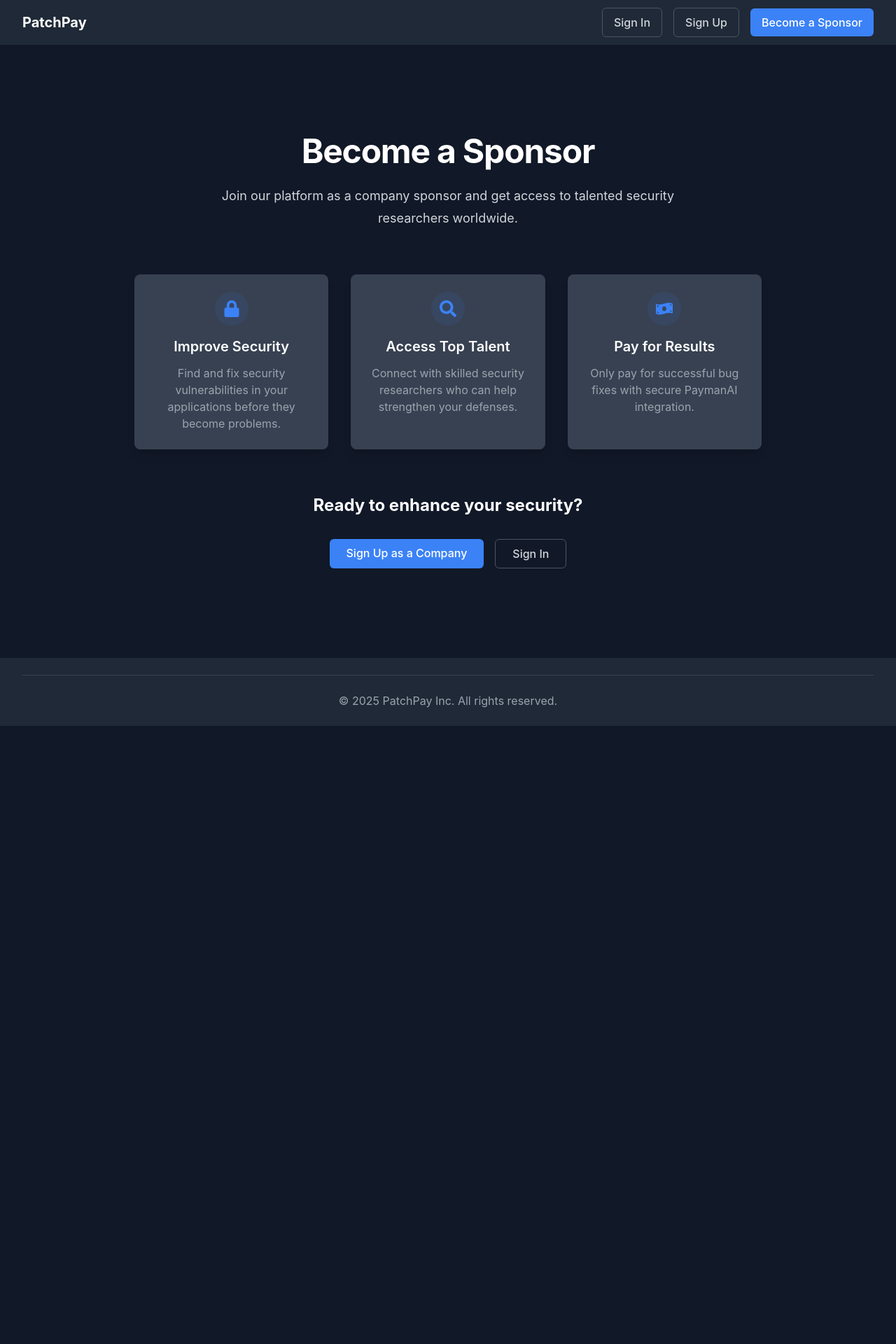
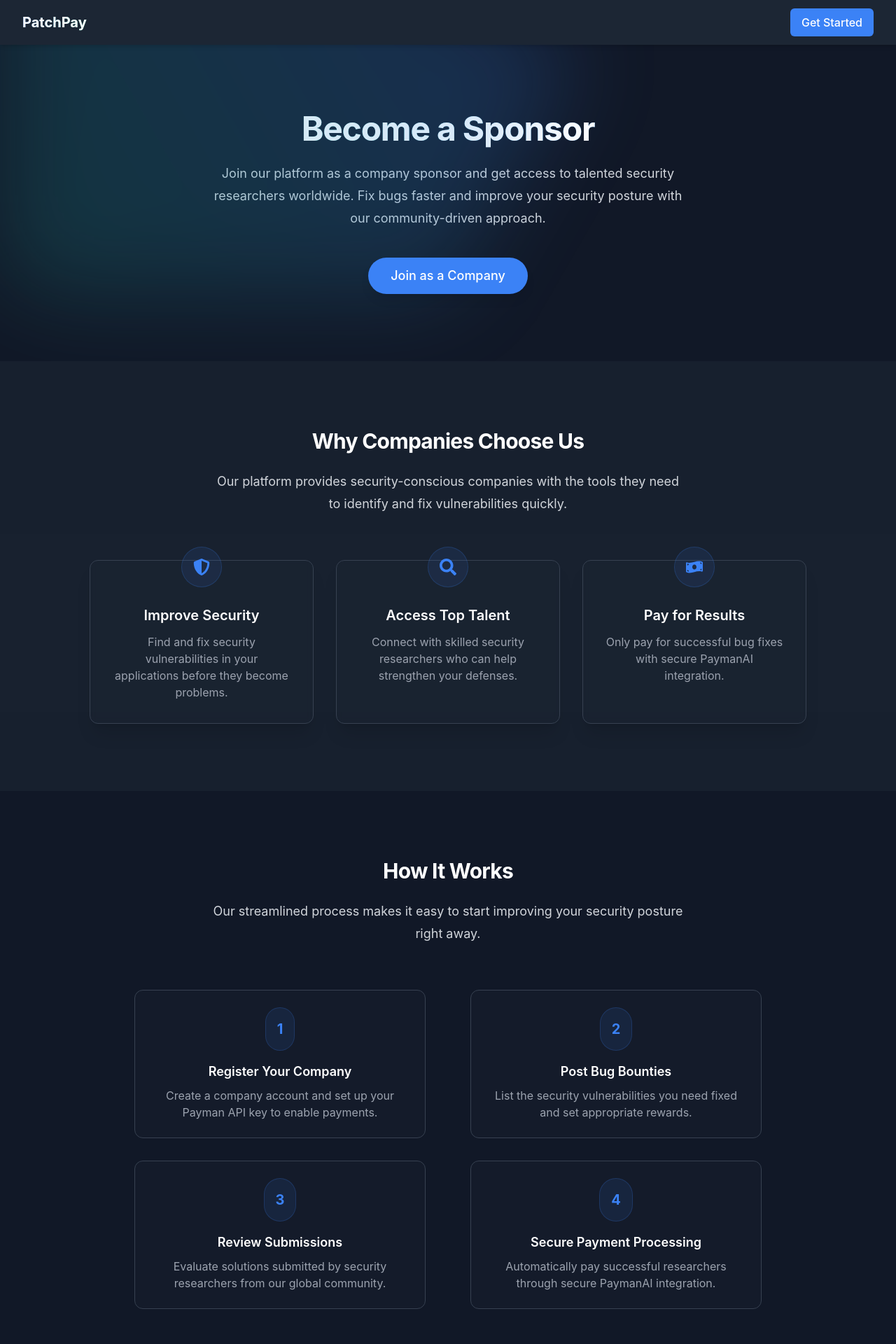
Before and after one commit to hrishi0102/patchpay, a React (Vite) app in the folder frontend/: page /sponsor in a window 1280 px wide. Shown: the top 1920 px of the page at 70% size. Before the commit the page ends 1037 px from the top, so only its background shows below. Built offline with nearby package versions, Linux system fonts and the light colour scheme.

Commit message:
update flow

```diff
--- a/frontend/src/components/layout/Navbar.jsx
+++ b/frontend/src/components/layout/Navbar.jsx
@@ -1,21 +1,27 @@
 // src/components/layout/Navbar.jsx
 import { Link } from 'react-router-dom';
+import { useState } from 'react';
+import { FaBars, FaTimes } from 'react-icons/fa';
 import { useAuth } from '../../context/AuthContext';
 
 const Navbar = () => {
   const { user, logout } = useAuth();
+  const [mobileMenuOpen, setMobileMenuOpen] = useState(false);
 
   return (
-    <nav className="bg-gray-800 shadow-md">
+    <nav className="bg-gray-800/90 backdrop-blur-sm shadow-md sticky top-0 z-50">
       <div className="max-w-7xl mx-auto px-4 sm:px-6 lg:px-8">
         <div className="flex justify-between h-16">
           <div className="flex items-center">
             <Link to="/" className="flex-shrink-0 flex items-center">
-              <span className="text-xl font-bold text-white">PatchPay</span>
+              <span className="text-xl font-bold text-white bg-clip-text text-transparent bg-gradient-to-r from-primary to-secondary">
+                PatchPay
+              </span>
             </Link>
           </div>
 
-          <div className="flex items-center space-x-4">
+          {/* Desktop menu */}
+          <div className="hidden md:flex items-center space-x-4">
             {user ? (
               <>
                 <Link to={user.role === 'company' ? '/dashboard/company' : '/dashboard/researcher'}
@@ -27,21 +33,63 @@ const Navbar = () => {
                 </button>
               </>
             ) : (
+              <Link to="/login" className="btn btn-primary">
+                Get Started
+              </Link>
+            )}
+          </div>
+
+          {/* Mobile menu button */}
+          <div className="md:hidden flex items-center">
+            <button
+              className="text-gray-300 hover:text-white focus:outline-none"
+              onClick={() => setMobileMenuOpen(!mobileMenuOpen)}
+            >
+              {mobileMenuOpen ? (
+                <FaTimes className="h-6 w-6" />
+              ) : (
+                <FaBars className="h-6 w-6" />
+              )}
+            </button>
+          </div>
+        </div>
+      </div>
+
+      {/* Mobile menu */}
+      {mobileMenuOpen && (
+        <div className="md:hidden bg-gray-800 shadow-lg">
+          <div className="px-4 pt-2 pb-4 space-y-3">
+            {user ? (
               <>
-                <Link to="/login" className="btn btn-outline">
-                  Sign In
+                <Link
+                  to={user.role === 'company' ? '/dashboard/company' : '/dashboard/researcher'}
+                  className="block px-3 py-2 rounded-md text-white font-medium hover:bg-gray-700"
+                  onClick={() => setMobileMenuOpen(false)}
+                >
+                  Dashboard
                 </Link>
-                <Link to="/register" className="btn btn-outline">
-                  Sign Up
-                </Link>
-                <Link to="/sponsor" className="btn btn-primary">
-                  Become a Sponsor
-                </Link>
+                <button
+                  onClick={() => {
+                    logout();
+                    setMobileMenuOpen(false);
+                  }}
+                  className="block w-full text-left px-3 py-2 rounded-md text-white font-medium hover:bg-gray-700"
+                >
+                  Logout
+                </button>
               </>
+            ) : (
+              <Link
+                to="/login"
+                className="block px-3 py-2 rounded-md text-white font-medium hover:bg-gray-700"
+                onClick={() => setMobileMenuOpen(false)}
+              >
+                Get Started
+              </Link>
             )}
           </div>
         </div>
-      </div>
+      )}
     </nav>
   );
 };
--- a/frontend/src/pages/Home.jsx
+++ b/frontend/src/pages/Home.jsx
@@ -1,15 +1,19 @@
 // src/pages/Home.jsx
 import { Link } from 'react-router-dom';
-import { FaShieldAlt, FaCodeBranch, FaCoins } from 'react-icons/fa';
+import { FaShieldAlt, FaCodeBranch, FaCoins, FaArrowRight } from 'react-icons/fa';
 
 const Home = () => {
   return (
     <div className="bg-gray-900">
       {/* Hero Section */}
       <div className="relative isolate overflow-hidden">
+        <div className="absolute inset-x-0 -top-40 transform-gpu overflow-hidden blur-3xl sm:-top-80" aria-hidden="true">
+          <div className="relative left-[calc(50%-11rem)] aspect-[1155/678] w-[36.125rem] -translate-x-1/2 rotate-[30deg] bg-gradient-to-tr from-primary to-secondary opacity-20 sm:left-[calc(50%-30rem)] sm:w-[72.1875rem]"></div>
+        </div>
+
         <div className="mx-auto max-w-7xl px-6 py-24 sm:py-32 lg:px-8">
           <div className="mx-auto max-w-2xl text-center">
-            <h1 className="text-4xl font-bold tracking-tight text-white sm:text-6xl">
+            <h1 className="text-4xl font-bold tracking-tight text-white sm:text-6xl bg-clip-text text-transparent bg-gradient-to-r from-primary to-secondary">
               Secure Software, Rewarded Skills
             </h1>
             <p className="mt-6 text-lg leading-8 text-gray-300">
@@ -17,11 +21,11 @@ const Home = () => {
               Find bugs, fix vulnerabilities, and get rewarded for your skills.
             </p>
             <div className="mt-10 flex items-center justify-center gap-x-6">
-              <Link to="/register" className="btn btn-primary py-3 px-6">
-                Join as Researcher
+              <Link to="/register" state={{ role: 'researcher' }} className="btn btn-primary py-3 px-6 rounded-full transform transition-all hover:scale-105 flex items-center">
+                Join as Researcher <FaArrowRight className="ml-2" />
               </Link>
-              <Link to="/sponsor" className="btn btn-outline py-3 px-6">
-                Become a Sponsor
+              <Link to="/sponsor" className="btn btn-outline py-3 px-6 rounded-full border-2 transform transition-all hover:scale-105 hover:bg-primary hover:border-primary hover:text-white flex items-center">
+                Join as Company <FaArrowRight className="ml-2" />
               </Link>
             </div>
           </div>
@@ -39,30 +43,30 @@ const Home = () => {
           </div>
           <div className="mx-auto mt-16 max-w-2xl sm:mt-20 lg:mt-24 lg:max-w-4xl">
             <dl className="grid max-w-xl grid-cols-1 gap-x-8 gap-y-10 lg:max-w-none lg:grid-cols-3 lg:gap-y-16">
-              <div className="flex flex-col items-center">
-                <div className="bg-primary/10 p-4 rounded-full mb-4">
+              <div className="relative backdrop-blur-sm bg-gray-800/30 p-8 rounded-xl border border-gray-700 shadow-xl transform transition-all hover:scale-105">
+                <div className="absolute -top-4 -left-4 bg-primary/10 p-4 rounded-xl border border-primary/20 mb-4">
                   <FaShieldAlt className="h-8 w-8 text-primary" aria-hidden="true" />
                 </div>
-                <dt className="text-xl font-semibold leading-7 text-white">Companies Post Bugs</dt>
-                <dd className="mt-4 text-base leading-7 text-gray-400 text-center">
+                <dt className="mt-4 text-xl font-semibold leading-7 text-white">Companies Post Bugs</dt>
+                <dd className="mt-4 text-base leading-7 text-gray-400">
                   Companies list security vulnerabilities they want fixed, along with rewards for successful solutions.
                 </dd>
               </div>
-              <div className="flex flex-col items-center">
-                <div className="bg-primary/10 p-4 rounded-full mb-4">
+              <div className="relative backdrop-blur-sm bg-gray-800/30 p-8 rounded-xl border border-gray-700 shadow-xl transform transition-all hover:scale-105">
+                <div className="absolute -top-4 -left-4 bg-primary/10 p-4 rounded-xl border border-primary/20 mb-4">
                   <FaCodeBranch className="h-8 w-8 text-primary" aria-hidden="true" />
                 </div>
-                <dt className="text-xl font-semibold leading-7 text-white">Researchers Submit Fixes</dt>
-                <dd className="mt-4 text-base leading-7 text-gray-400 text-center">
+                <dt className="mt-4 text-xl font-semibold leading-7 text-white">Researchers Submit Fixes</dt>
+                <dd className="mt-4 text-base leading-7 text-gray-400">
                   Security researchers review bugs, develop fixes, and submit their solutions for review.
                 </dd>
               </div>
-              <div className="flex flex-col items-center">
-                <div className="bg-primary/10 p-4 rounded-full mb-4">
+              <div className="relative backdrop-blur-sm bg-gray-800/30 p-8 rounded-xl border border-gray-700 shadow-xl transform transition-all hover:scale-105">
+                <div className="absolute -top-4 -left-4 bg-primary/10 p-4 rounded-xl border border-primary/20 mb-4">
                   <FaCoins className="h-8 w-8 text-primary" aria-hidden="true" />
                 </div>
-                <dt className="text-xl font-semibold leading-7 text-white">Get Rewarded</dt>
-                <dd className="mt-4 text-base leading-7 text-gray-400 text-center">
+                <dt className="mt-4 text-xl font-semibold leading-7 text-white">Get Rewarded</dt>
+                <dd className="mt-4 text-base leading-7 text-gray-400">
                   Successful fixes are rewarded instantly through secure PaymanAI transactions.
                 </dd>
               </div>
@@ -72,15 +76,16 @@ const Home = () => {
       </div>
 
       {/* CTA Section */}
-      <div className="bg-gray-800">
-        <div className="mx-auto max-w-7xl px-6 py-24 sm:py-32 lg:px-8">
-          <div className="mx-auto max-w-2xl text-center">
-            <h2 className="text-3xl font-bold tracking-tight text-white sm:text-4xl">Ready to get started?</h2>
-            <p className="mt-6 text-lg leading-8 text-gray-300">
+      <div className="relative">
+        <div className="absolute inset-0 bg-gradient-to-b from-gray-900 to-gray-800"></div>
+        <div className="relative mx-auto max-w-7xl px-6 py-24 sm:py-32 lg:px-8">
+          <div className="mx-auto max-w-2xl bg-gray-800/50 backdrop-blur-sm p-10 rounded-2xl border border-gray-700 shadow-2xl">
+            <h2 className="text-3xl font-bold tracking-tight text-white sm:text-4xl text-center">Ready to get started?</h2>
+            <p className="mt-6 text-lg leading-8 text-gray-300 text-center">
               Join our platform today and be part of the growing community of security experts and forward-thinking companies.
             </p>
             <div className="mt-10 flex items-center justify-center gap-x-6">
-              <Link to="/register" className="btn btn-primary py-3 px-6">
+              <Link to="/register" className="btn btn-primary py-3 px-8 rounded-full text-lg shadow-lg transform transition-all hover:scale-105 hover:shadow-primary/20 hover:shadow-xl">
                 Sign Up Now
               </Link>
             </div>
--- a/frontend/src/pages/Sponsor.jsx
+++ b/frontend/src/pages/Sponsor.jsx
@@ -1,66 +1,160 @@
 // src/pages/Sponsor.jsx
 import { Link } from 'react-router-dom';
-import { FaLock, FaSearch, FaMoneyBillWave } from 'react-icons/fa';
+import { FaLock, FaSearch, FaMoneyBillWave, FaShieldAlt, FaRocket } from 'react-icons/fa';
 
 const Sponsor = () => {
   return (
     <div className="bg-gray-900">
-      <div className="mx-auto max-w-7xl px-6 py-24 sm:py-32 lg:px-8">
+      {/* Hero Section */}
+      <div className="relative overflow-hidden py-24">
+        <div className="absolute inset-x-0 -top-40 transform-gpu overflow-hidden blur-3xl sm:-top-80" aria-hidden="true">
+          <div className="relative left-[calc(50%-11rem)] aspect-[1155/678] w-[36.125rem] -translate-x-1/2 rotate-[30deg] bg-gradient-to-tr from-secondary to-primary opacity-20 sm:left-[calc(50%-30rem)] sm:w-[72.1875rem]"></div>
+        </div>
+
+        <div className="mx-auto max-w-7xl px-6 lg:px-8">
           <div className="mx-auto max-w-2xl text-center">
-          <h1 className="text-4xl font-bold tracking-tight text-white sm:text-5xl">
+            <h1 className="text-4xl font-bold tracking-tight text-white sm:text-5xl bg-clip-text text-transparent bg-gradient-to-r from-secondary to-primary">
               Become a Sponsor
             </h1>
             <p className="mt-6 text-lg leading-8 text-gray-300">
               Join our platform as a company sponsor and get access to talented security researchers worldwide.
+              Fix bugs faster and improve your security posture with our community-driven approach.
+            </p>
+            <div className="mt-10 flex justify-center">
+              <Link
+                to="/register"
+                className="btn btn-primary py-3 px-8 rounded-full text-lg shadow-lg transform transition-all hover:scale-105"
+                state={{ role: 'company' }}
+              >
+                Join as a Company
+              </Link>
+            </div>
+          </div>
+        </div>
+      </div>
+
+      {/* Benefits Section */}
+      <div className="py-24 bg-gray-800/50">
+        <div className="mx-auto max-w-7xl px-6 lg:px-8">
+          <div className="mx-auto max-w-2xl text-center">
+            <h2 className="text-3xl font-bold tracking-tight text-white">Why Companies Choose Us</h2>
+            <p className="mt-6 text-lg leading-8 text-gray-300">
+              Our platform provides security-conscious companies with the tools they need to identify and fix vulnerabilities quickly.
             </p>
           </div>
 
-        <div className="mx-auto mt-16 max-w-4xl">
-          <div className="grid grid-cols-1 gap-8 md:grid-cols-3">
-            <div className="card flex flex-col items-center">
-              <div className="mb-4 rounded-full bg-primary/10 p-3">
-                <FaLock className="h-6 w-6 text-primary" />
+          <div className="mx-auto mt-16 max-w-5xl">
+            <div className="grid grid-cols-1 gap-y-10 gap-x-8 md:grid-cols-2 lg:grid-cols-3">
+              <div className="relative backdrop-blur-sm bg-gray-800/30 p-8 rounded-xl border border-gray-700 shadow-xl transform transition-all hover:scale-105">
+                <div className="absolute -top-5 left-1/2 -translate-x-1/2 bg-primary/10 p-4 rounded-full border border-primary/20">
+                  <FaShieldAlt className="h-6 w-6 text-primary" />
                 </div>
-              <h3 className="text-xl font-semibold text-white">Improve Security</h3>
+                <h3 className="mt-8 text-xl font-semibold text-white text-center">Improve Security</h3>
                 <p className="mt-3 text-center text-gray-400">
                   Find and fix security vulnerabilities in your applications before they become problems.
                 </p>
               </div>
 
-            <div className="card flex flex-col items-center">
-              <div className="mb-4 rounded-full bg-primary/10 p-3">
+              <div className="relative backdrop-blur-sm bg-gray-800/30 p-8 rounded-xl border border-gray-700 shadow-xl transform transition-all hover:scale-105">
+                <div className="absolute -top-5 left-1/2 -translate-x-1/2 bg-primary/10 p-4 rounded-full border border-primary/20">
                   <FaSearch className="h-6 w-6 text-primary" />
                 </div>
-              <h3 className="text-xl font-semibold text-white">Access Top Talent</h3>
+                <h3 className="mt-8 text-xl font-semibold text-white text-center">Access Top Talent</h3>
                 <p className="mt-3 text-center text-gray-400">
                   Connect with skilled security researchers who can help strengthen your defenses.
                 </p>
               </div>
 
-            <div className="card flex flex-col items-center">
-              <div className="mb-4 rounded-full bg-primary/10 p-3">
+              <div className="relative backdrop-blur-sm bg-gray-800/30 p-8 rounded-xl border border-gray-700 shadow-xl transform transition-all hover:scale-105">
+                <div className="absolute -top-5 left-1/2 -translate-x-1/2 bg-primary/10 p-4 rounded-full border border-primary/20">
                   <FaMoneyBillWave className="h-6 w-6 text-primary" />
                 </div>
-              <h3 className="text-xl font-semibold text-white">Pay for Results</h3>
+                <h3 className="mt-8 text-xl font-semibold text-white text-center">Pay for Results</h3>
                 <p className="mt-3 text-center text-gray-400">
                   Only pay for successful bug fixes with secure PaymanAI integration.
                 </p>
               </div>
             </div>
+          </div>
+        </div>
+      </div>
 
-          <div className="mt-16 text-center">
-            <h2 className="text-2xl font-bold text-white">Ready to enhance your security?</h2>
-            <div className="mt-8 flex justify-center gap-4">
+      {/* How It Works Section */}
+      <div className="py-24">
+        <div className="mx-auto max-w-7xl px-6 lg:px-8">
+          <div className="mx-auto max-w-2xl text-center">
+            <h2 className="text-3xl font-bold tracking-tight text-white">How It Works</h2>
+            <p className="mt-6 text-lg leading-8 text-gray-300">
+              Our streamlined process makes it easy to start improving your security posture right away.
+            </p>
+          </div>
+
+          <div className="mx-auto mt-16 max-w-4xl">
+            <div className="grid grid-cols-1 gap-y-8 gap-x-16 md:grid-cols-2">
+              <div className="flex flex-col items-center bg-gray-800/20 p-6 rounded-xl border border-gray-700">
+                <div className="bg-primary/10 p-4 rounded-full mb-4 border border-primary/20">
+                  <span className="text-xl font-bold text-primary">1</span>
+                </div>
+                <h3 className="text-lg font-semibold text-white">Register Your Company</h3>
+                <p className="mt-2 text-center text-gray-400">
+                  Create a company account and set up your Payman API key to enable payments.
+                </p>
+              </div>
+
+              <div className="flex flex-col items-center bg-gray-800/20 p-6 rounded-xl border border-gray-700">
+                <div className="bg-primary/10 p-4 rounded-full mb-4 border border-primary/20">
+                  <span className="text-xl font-bold text-primary">2</span>
+                </div>
+                <h3 className="text-lg font-semibold text-white">Post Bug Bounties</h3>
+                <p className="mt-2 text-center text-gray-400">
+                  List the security vulnerabilities you need fixed and set appropriate rewards.
+                </p>
+              </div>
+
+              <div className="flex flex-col items-center bg-gray-800/20 p-6 rounded-xl border border-gray-700">
+                <div className="bg-primary/10 p-4 rounded-full mb-4 border border-primary/20">
+                  <span className="text-xl font-bold text-primary">3</span>
+                </div>
+                <h3 className="text-lg font-semibold text-white">Review Submissions</h3>
+                <p className="mt-2 text-center text-gray-400">
+                  Evaluate solutions submitted by security researchers from our global community.
+                </p>
+              </div>
+
+              <div className="flex flex-col items-center bg-gray-800/20 p-6 rounded-xl border border-gray-700">
+                <div className="bg-primary/10 p-4 rounded-full mb-4 border border-primary/20">
+                  <span className="text-xl font-bold text-primary">4</span>
+                </div>
+                <h3 className="text-lg font-semibold text-white">Secure Payment Processing</h3>
+                <p className="mt-2 text-center text-gray-400">
+                  Automatically pay successful researchers through secure PaymanAI integration.
+                </p>
+              </div>
+            </div>
+          </div>
+        </div>
+      </div>
+
+      {/* CTA Section */}
+      <div className="relative">
+        <div className="absolute inset-0 bg-gradient-to-t from-gray-900 to-gray-800"></div>
+        <div className="relative mx-auto max-w-7xl px-6 py-24 sm:py-32 lg:px-8">
+          <div className="mx-auto max-w-2xl bg-gray-800/50 backdrop-blur-sm p-10 rounded-2xl border border-gray-700 shadow-2xl">
+            <h2 className="text-3xl font-bold tracking-tight text-white sm:text-4xl text-center">Ready to enhance your security?</h2>
+            <p className="mt-6 text-lg leading-8 text-gray-300 text-center">
+              Join our platform today and connect with skilled security researchers who can help protect your business.
+            </p>
+            <div className="mt-10 flex justify-center gap-4">
               <Link
                 to="/register"
-                className="btn btn-primary py-2 px-6"
+                className="btn btn-primary py-3 px-6 rounded-full shadow-lg transform transition-all hover:scale-105"
                 state={{ role: 'company' }}
               >
                 Sign Up as a Company
               </Link>
               <Link
                 to="/login"
-                className="btn btn-outline py-2 px-6"
+                className="btn btn-outline py-3 px-6 rounded-full border-2 transform transition-all hover:scale-105 hover:bg-primary hover:border-primary hover:text-white"
                 state={{ role: 'company' }}
               >
                 Sign In
--- a/frontend/src/pages/dashboard/BugListings.jsx
+++ b/frontend/src/pages/dashboard/BugListings.jsx
@@ -69,7 +69,7 @@ const BugListings = () => {
 
         {isCompany && (
           <Link to="/dashboard/company/bugs/create" className="btn btn-primary">
-            <FaPlus className="mr-2" /> Post New Bug
+            <div className="mr-2" /> Post New Bug
           </Link>
         )}
       </div>
```
Lines whose indentation alone changed are shown as unchanged.
